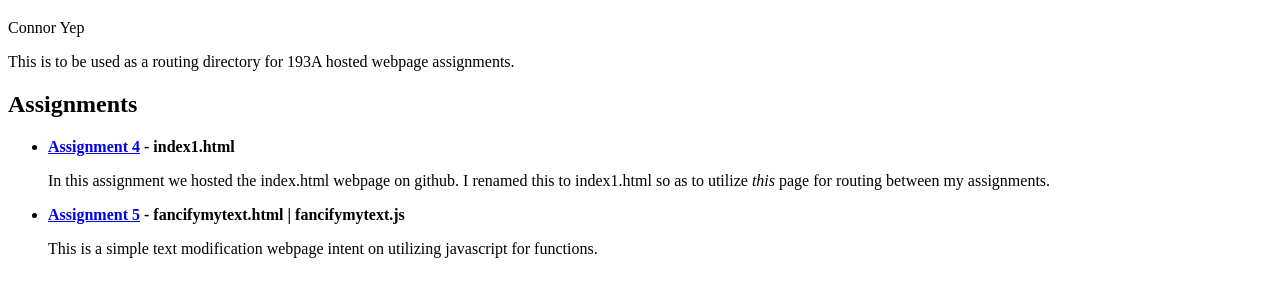
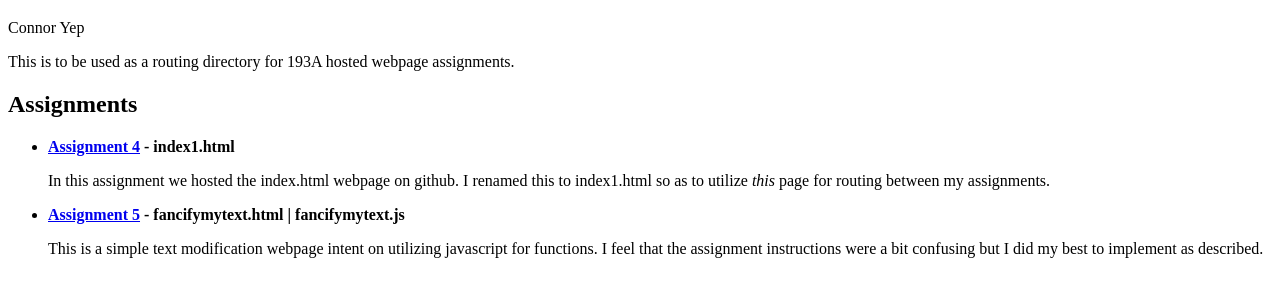
Before and after one commit to Asephera/193A.github.io, a plain HTML site: page docs/index.html in a window 1280 px wide. Shown: the part 61-358 px from the top of the page. Drawn offline with Linux system fonts and the light colour scheme.

Commit message:
update description for Assignment 5

```diff
--- a/docs/index.html
+++ b/docs/index.html
@@ -15,7 +15,7 @@
             <b><li><a href="index1.html">Assignment 4</a> - index1.html</li></b>
             <p>In this assignment we hosted the index.html webpage on github. I renamed this to index1.html so as to utilize <i>this</i> page for routing between my assignments.</p>
             <b><li><a href="fancifymytext.html">Assignment 5</a> - fancifymytext.html | fancifymytext.js</li></b>
-            <p>This is a simple text modification webpage intent on utilizing javascript for functions.</p>
+            <p>This is a simple text modification webpage intent on utilizing javascript for functions. I feel that the assignment instructions were a bit confusing but I did my best to implement as described. </p>
         </ul>
 
     </body>
```
